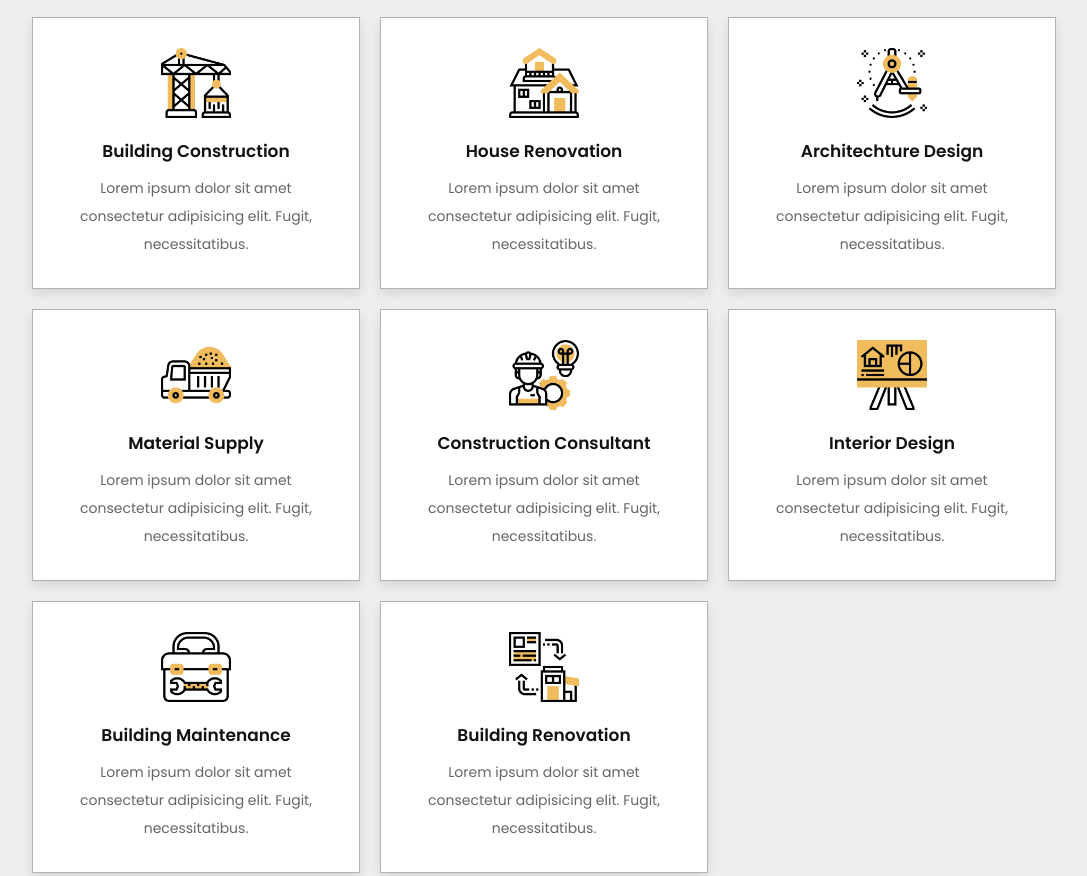
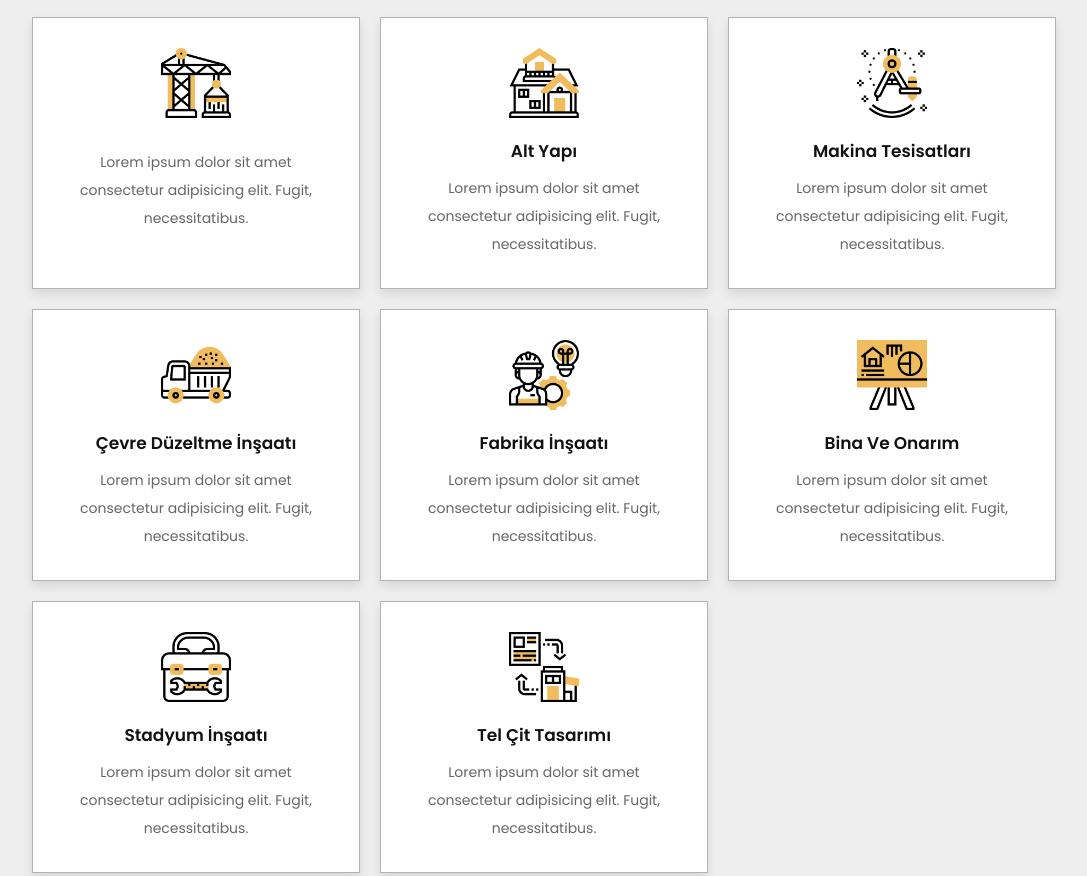
Before and after one commit to Sametakkaya/Construction-Website, a plain HTML site: page index.html in a window 1280 px wide. Shown: the part 1420-2296 px from the top of the page, without its empty margins (96-1183 px from the left). Drawn offline with nearby package versions, Linux system fonts and the light colour scheme; some packages are replaced by stand-ins of ours; a script that the page names is missing.

Commit message:
Hizmet Başlıkları Düzenlendi

```diff
--- a/index.html
+++ b/index.html
@@ -101,7 +101,7 @@
       <div class="swiper-wrapper">
         <section class="swiper-slide slide" style="background: url(images/home-slide-1.jpg) no-repeat">
           <div class="content">
-            <h3>En İyi Hizmeti Sağlıyoruz</h3>
+            <h3>Önceliğimiz Müşterilerimiz!</h3>
             <p>
               Uzman Kadromuzla Sizler'e <br>
               En İyi Ve En Kaliteli Hizmeti Sunuyoruz.
@@ -193,7 +193,7 @@
     <div class="box-container">
       <div class="box">
         <img src="images/service-1.png" alt="" />
-        <h3>building construction</h3>
+        <h3></h3>
         <p>
           Lorem ipsum dolor sit amet consectetur adipisicing elit. Fugit,
           necessitatibus.
@@ -202,7 +202,7 @@
 
       <div class="box">
         <img src="images/service-2.png" alt="" />
-        <h3>house renovation</h3>
+        <h3>Alt Yapı</h3>
         <p>
           Lorem ipsum dolor sit amet consectetur adipisicing elit. Fugit,
           necessitatibus.
@@ -211,7 +211,7 @@
 
       <div class="box">
         <img src="images/service-3.png" alt="" />
-        <h3>architechture design</h3>
+        <h3>Makina Tesisatları</h3>
         <p>
           Lorem ipsum dolor sit amet consectetur adipisicing elit. Fugit,
           necessitatibus.
@@ -220,7 +220,7 @@
 
       <div class="box">
         <img src="images/service-4.png" alt="" />
-        <h3>material supply</h3>
+        <h3>Çevre Düzeltme İnşaatı</h3>
         <p>
           Lorem ipsum dolor sit amet consectetur adipisicing elit. Fugit,
           necessitatibus.
@@ -229,7 +229,7 @@
 
       <div class="box">
         <img src="images/service-5.png" alt="" />
-        <h3>construction consultant</h3>
+        <h3>Fabrika İnşaatı</h3>
         <p>
           Lorem ipsum dolor sit amet consectetur adipisicing elit. Fugit,
           necessitatibus.
@@ -238,7 +238,7 @@
 
       <div class="box">
         <img src="images/service-6.png" alt="" />
-        <h3>interior design</h3>
+        <h3>Bina Ve Onarım</h3>
         <p>
           Lorem ipsum dolor sit amet consectetur adipisicing elit. Fugit,
           necessitatibus.
@@ -247,7 +247,7 @@
 
       <div class="box">
         <img src="images/service-7.png" alt="" />
-        <h3>building maintenance</h3>
+        <h3>Stadyum İnşaatı</h3>
         <p>
           Lorem ipsum dolor sit amet consectetur adipisicing elit. Fugit,
           necessitatibus.
@@ -256,7 +256,7 @@
 
       <div class="box">
         <img src="images/service-8.png" alt="" />
-        <h3>building renovation</h3>
+        <h3>Tel Çit Tasarımı</h3>
         <p>
           Lorem ipsum dolor sit amet consectetur adipisicing elit. Fugit,
           necessitatibus.
```
